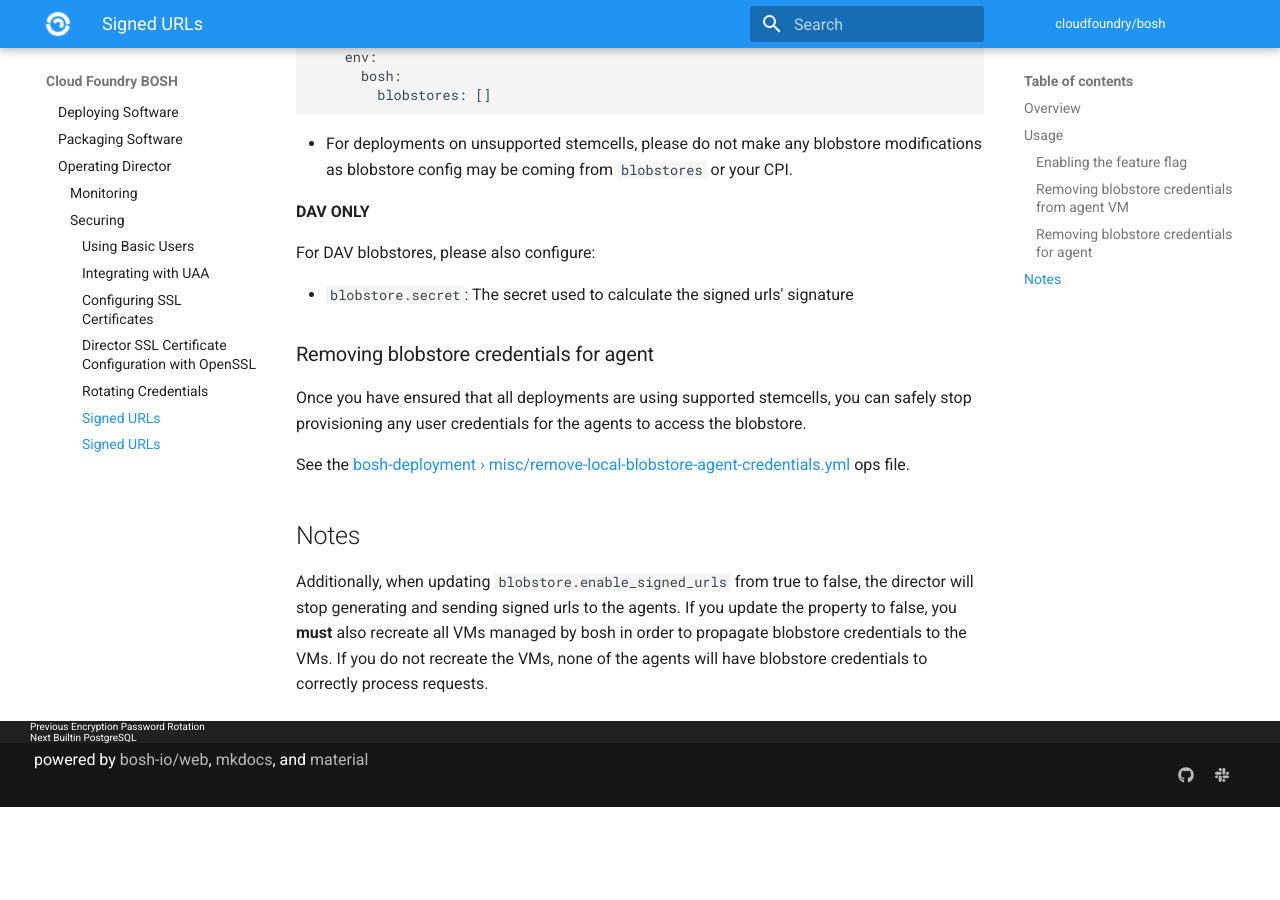
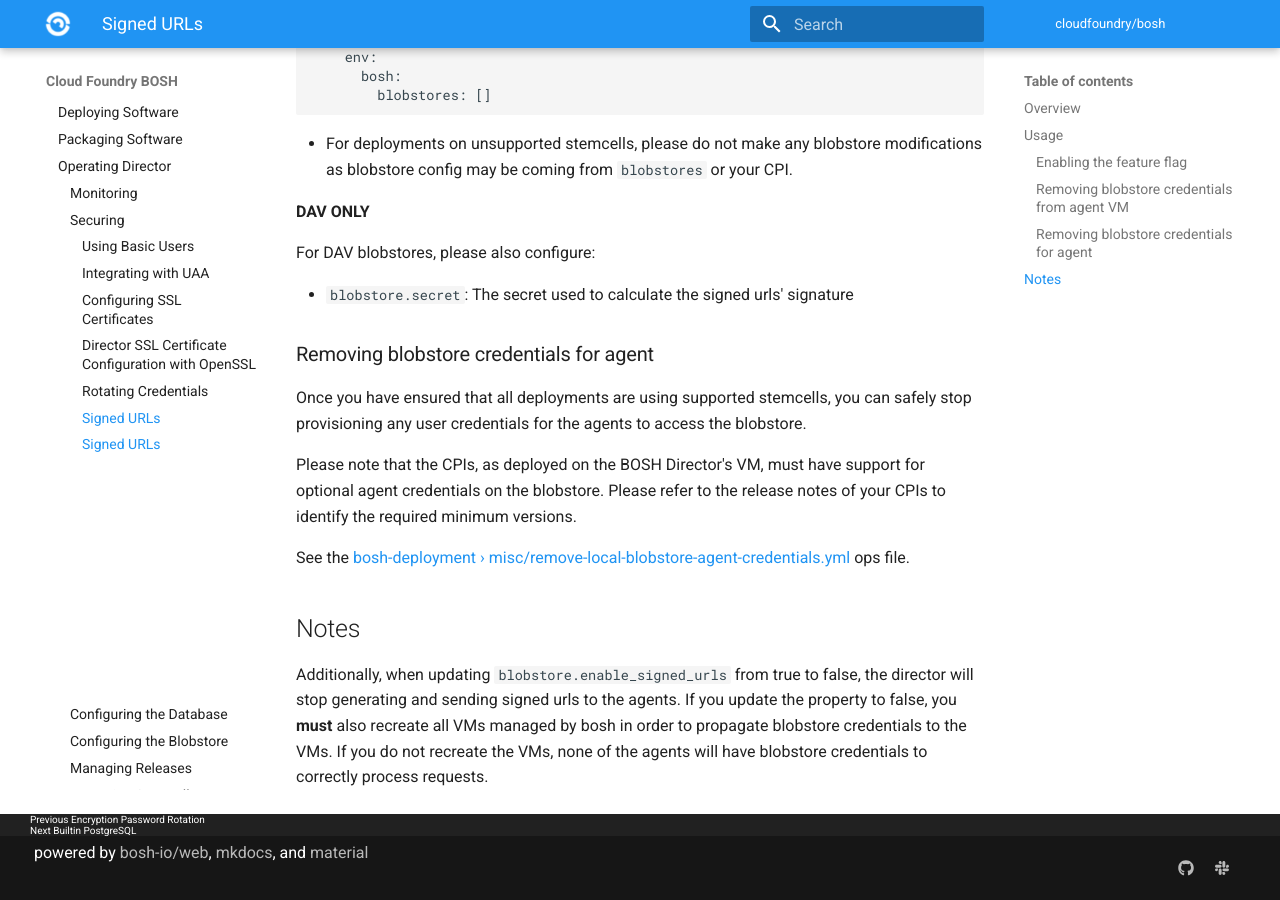
Before and after one commit to cloudfoundry/docs-bosh, an MkDocs documentation site: the page built from content/director-blobstore-signed-urls.md, in a window 1280 px wide and 900 px high, scrolled down 1573 px. Built offline with MkDocs 1.6.1 and Material for MkDocs 9.7.7, drawn with Linux system fonts in a browser that asks for light colours; old or Windows-style settings are respelled for this version of MkDocs; before the commit the page ends 2380 px from its top, so only the background shows below that.

Commit message:
Mention CPI version requirements

```diff
--- a/content/director-blobstore-signed-urls.md
+++ b/content/director-blobstore-signed-urls.md
@@ -80,6 +80,10 @@ Once you have ensured that all deployments are using supported stemcells, you
 can safely stop provisioning any user credentials for the agents to access
 the blobstore.
 
+Please note that the CPIs, as deployed on the BOSH Director's VM, must have
+support for optional agent credentials on the blobstore. Please refer to the
+release notes of your CPIs to identify the required minimum versions.
+
 See the [bosh-deployment › misc/remove-local-blobstore-agent-credentials.yml](https://github.com/cloudfoundry/bosh-deployment/blob/master/misc/remove-local-blobstore-agent-credentials.yml)
 ops file.
 
```
